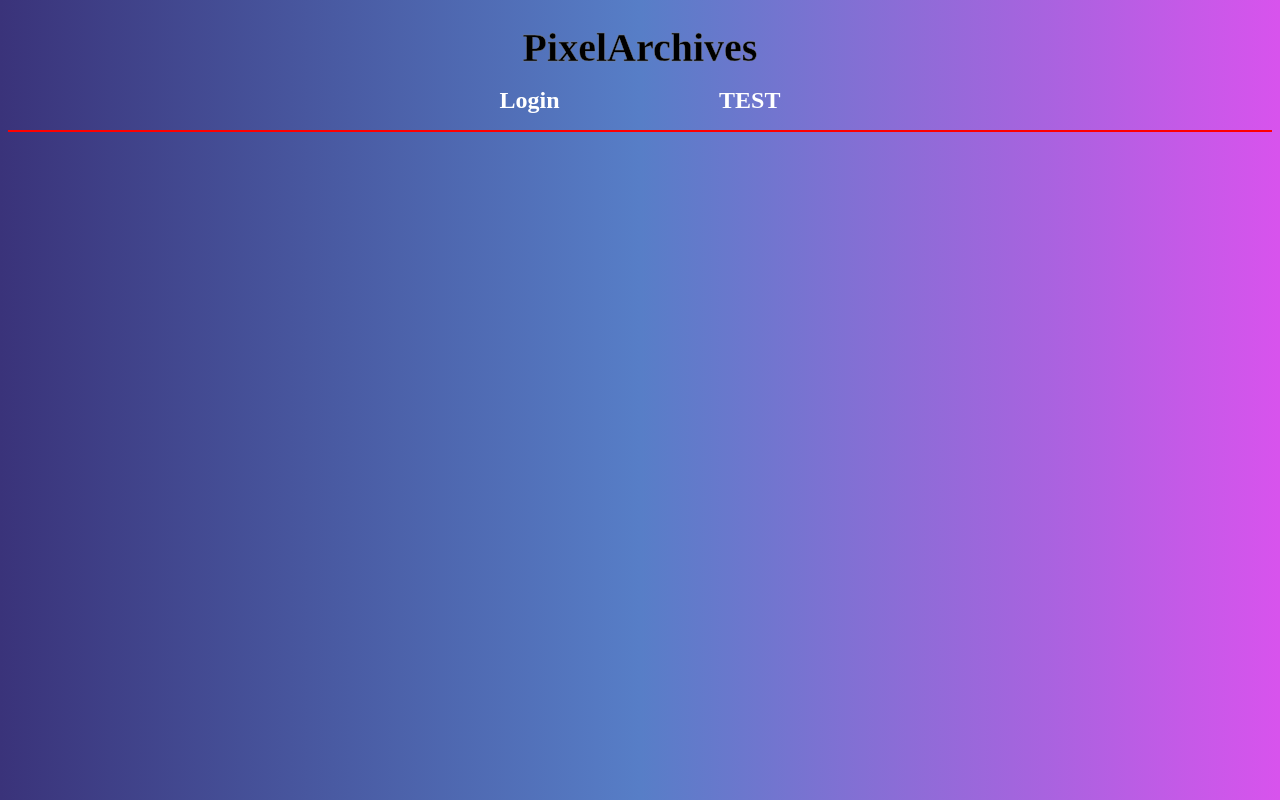
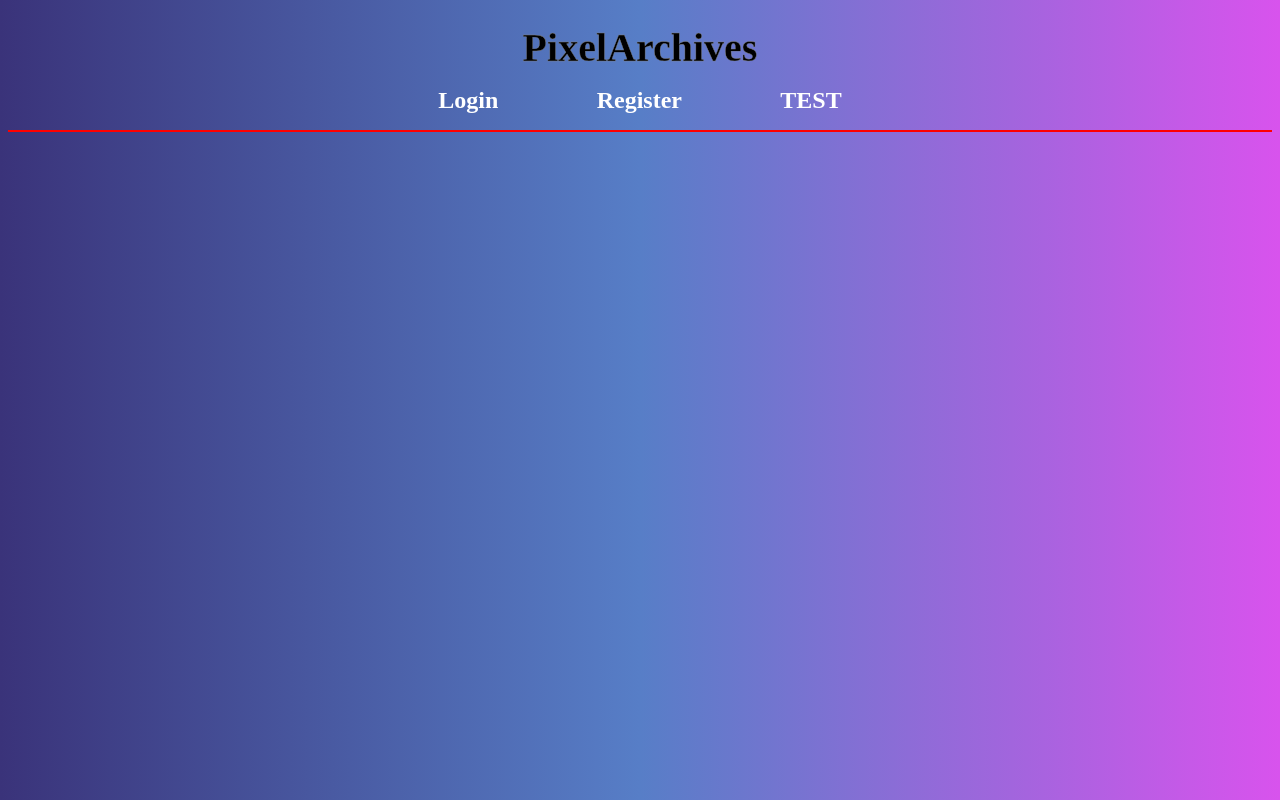
Before and after one commit to Pandor3/PixelArchives, a plain HTML site: page Front-End/Main Site/index.html in a window 1280 px wide. Shown: the top 800 px of the page. Drawn offline with Linux system fonts and the light colour scheme.

Commit message:
Created a register.html file and linked it to the index.html file

```diff
--- a/Front-End/Main Site/index.html
+++ b/Front-End/Main Site/index.html
@@ -15,6 +15,9 @@
                 <div class="Login">
                     <li><a href="./login.html">Login</a></li>
                 </div>
+                <div class="Register">
+                    <li><a href="./register.html">Register</a></li>
+                </div>
                 <div class="Test">
                     <li><a href="https://www.youtube.com/watch?v=SbYXkOAoZpI">TEST</a></li>
                 </div>
```
Also changed, not shown: Front-End/Main Site/styles/style.css (+10 -2 lines), Front-End/Main Site/register.html (added).
